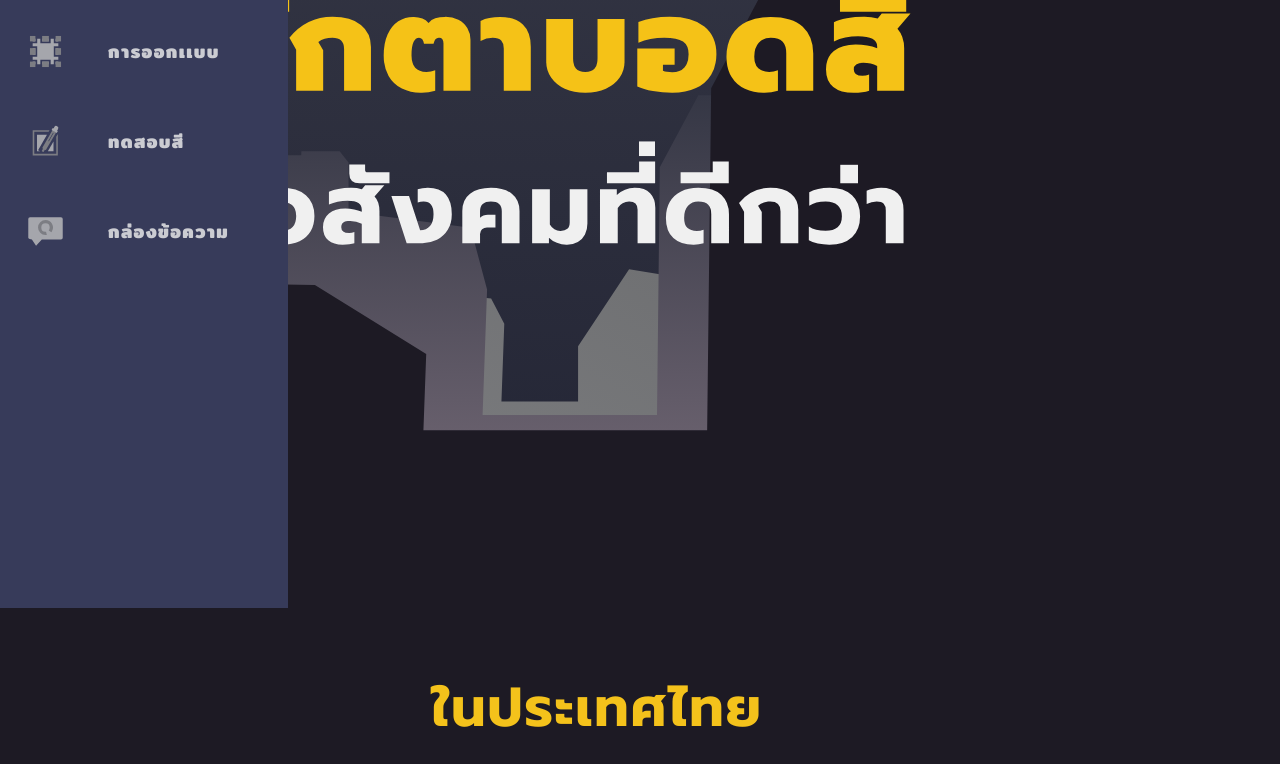
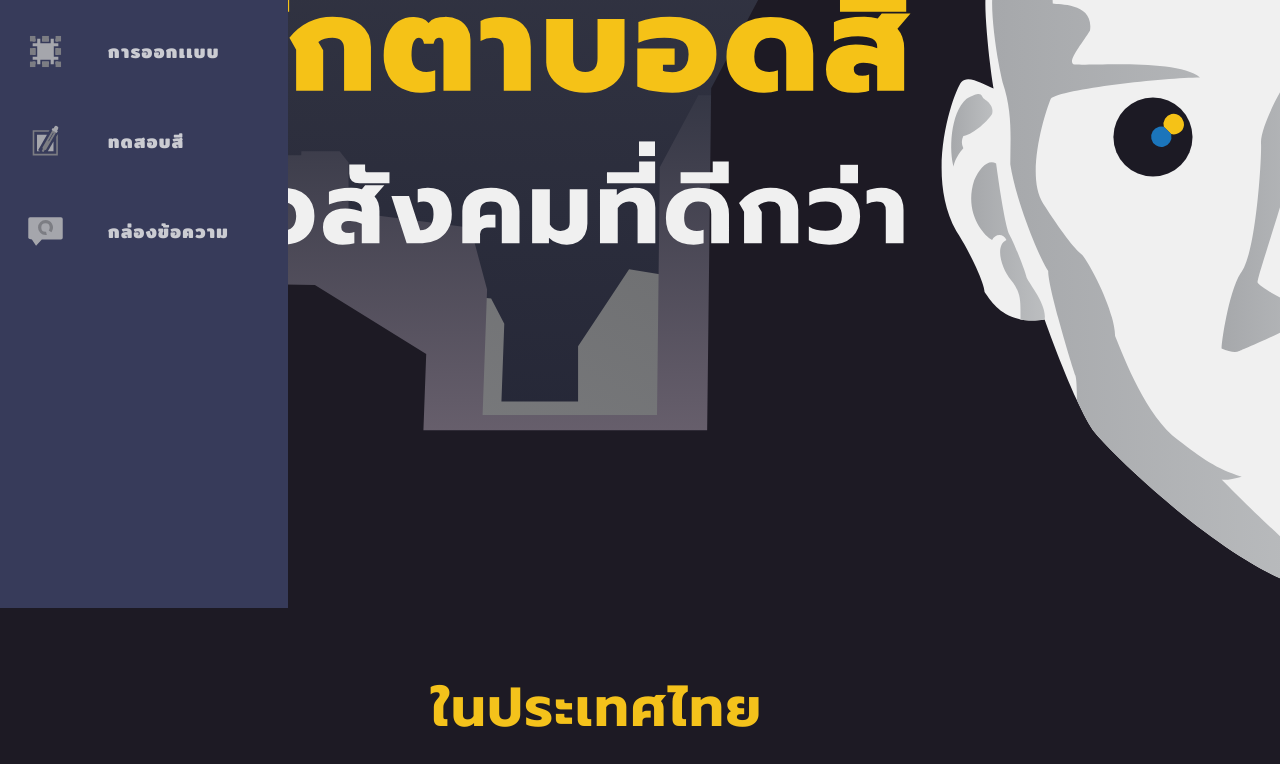
Before and after one commit to Yosapat2k/InSight, a plain HTML site: page index.html in a window 1280 px wide. Shown: the part 192-956 px from the top of the page. Drawn offline with Linux system fonts and the light colour scheme; a web font is replaced by a local one.

Commit message:
Add files via upload

```diff
--- a/index.html
+++ b/index.html
@@ -104,7 +104,7 @@
                 <div id="banner-bg-2" data-speed="2"></div>
                 <div id="banner-bg-3" data-speed="4"></div>
                 <div id="banner-bg-4" data-speed="8"></div>
-                <!-- <div id="banner-bg-5" data-speed="12"></div> -->
+                <div id="banner-bg-5" data-speed="12"></div>
                 <div id="banner-bg-6" data-speed="14"></div>
             </div>
         </section>
```
